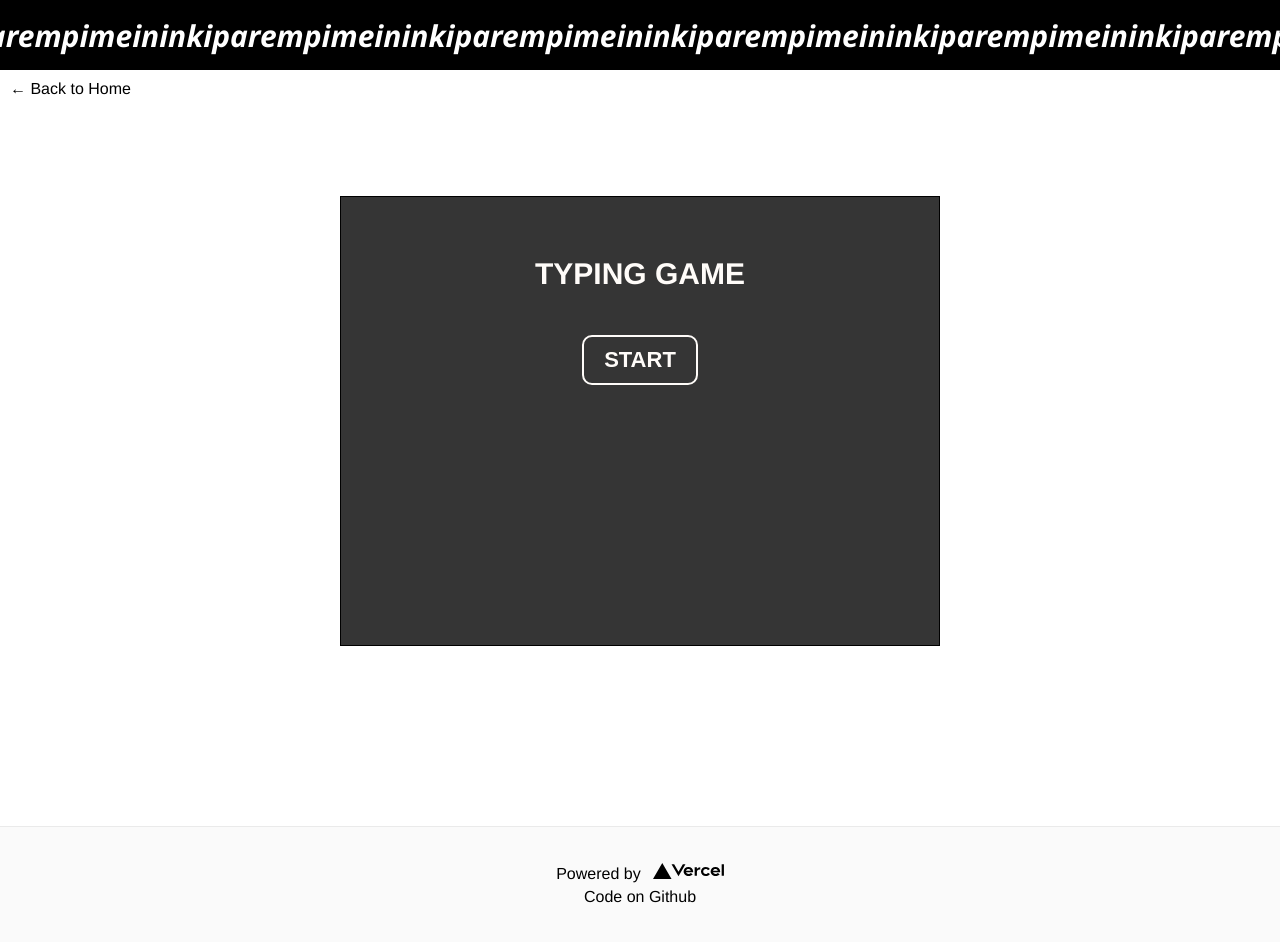
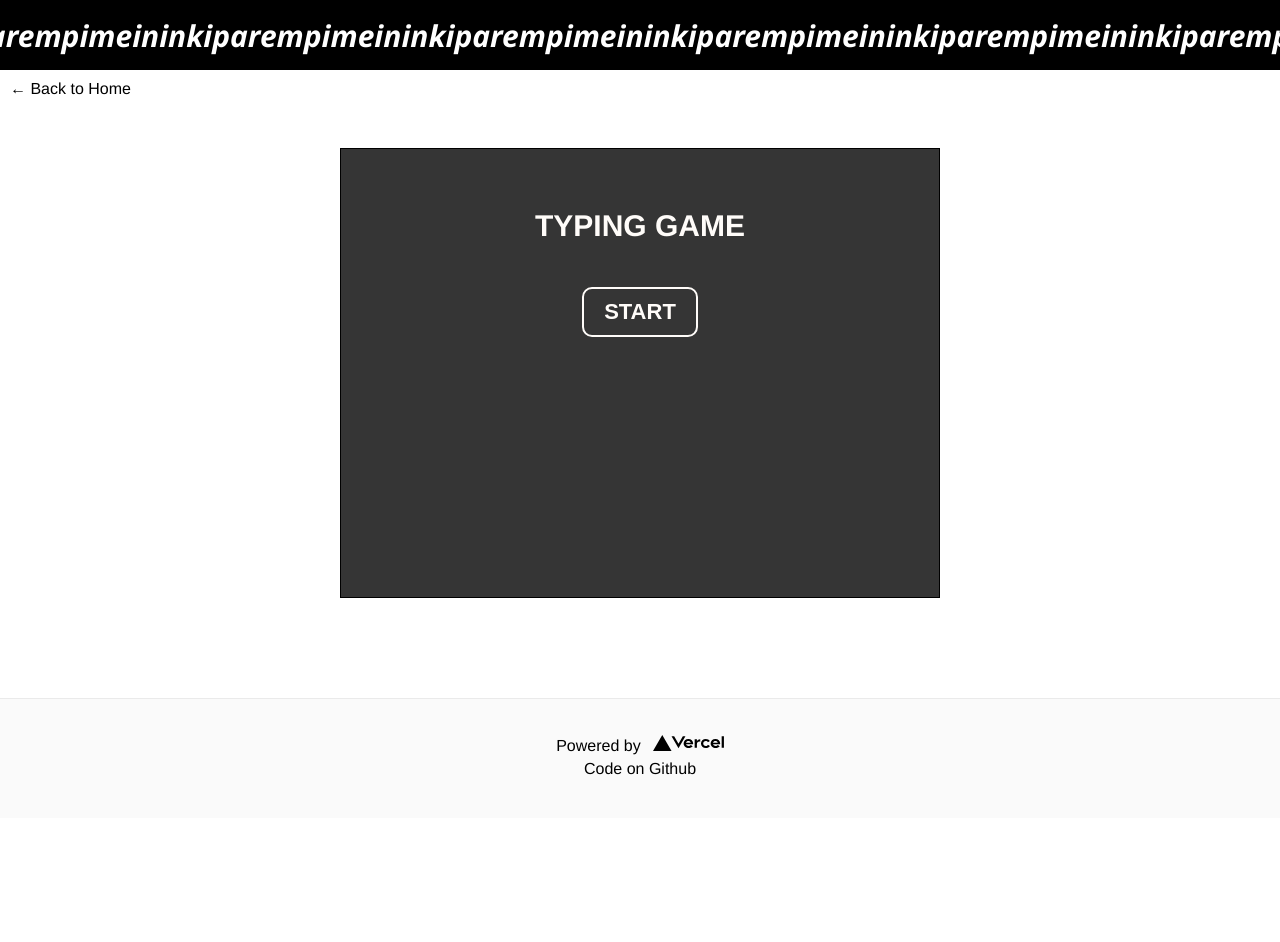
Before and after one commit to apltola/parempimeininki, a Next.js app: page /typing in a window 1280 px wide. Shown: the top 942 px of the page. After the commit the page ends 818 px from the top, so only its background shows below. Built offline with nearby package versions, Linux system fonts and the light colour scheme.

Commit message:
fix layout margins

```diff
--- a/styles/Papru.module.css
+++ b/styles/Papru.module.css
@@ -1,5 +1,4 @@
 .container {
-  padding: 3rem 1rem 5rem 1rem;
   display: flex;
   justify-content: center;
 }
--- a/styles/Typing.module.css
+++ b/styles/Typing.module.css
@@ -1,6 +1,5 @@
 .container {
   position: relative;
-  padding: 3rem 0 5rem 0;
   display: flex;
   justify-content: center;
 }
```
